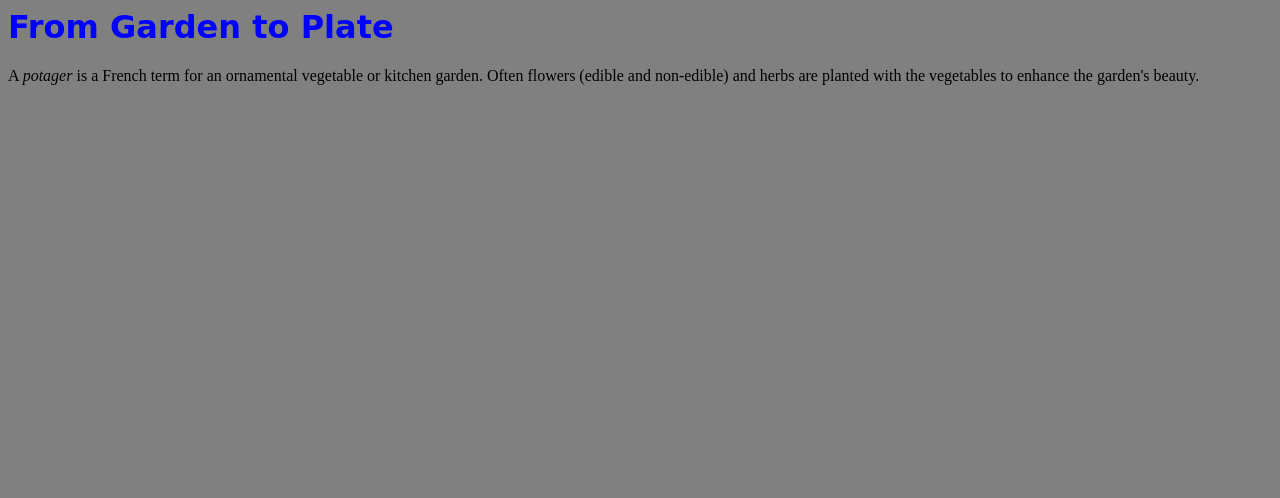
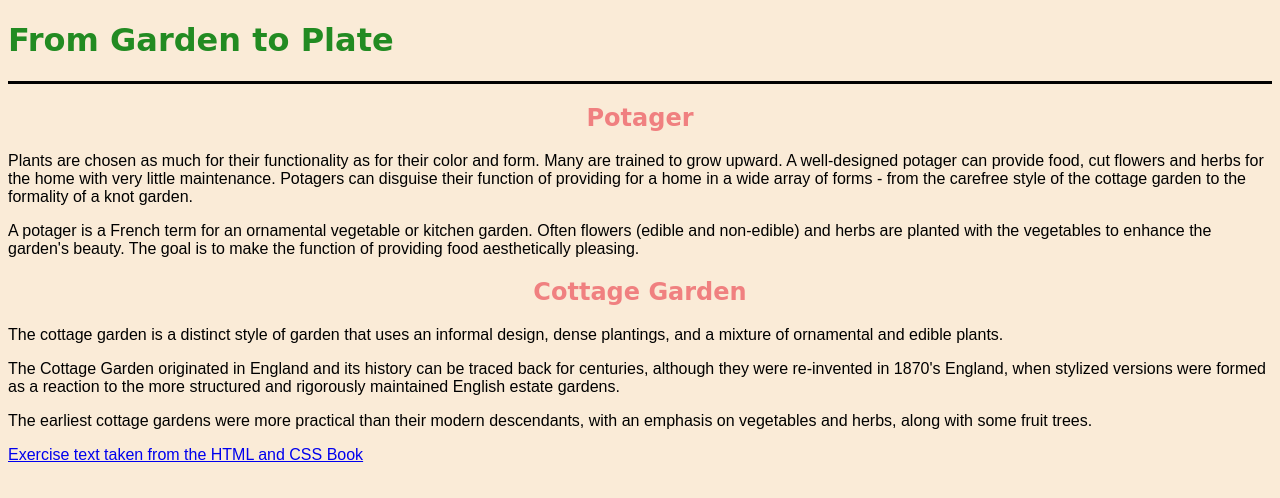
Before and after one commit to sjester4/project-portfolio, a plain HTML site: page css-practice.html in a window 1280 px wide. Drawn offline with Linux system fonts and the light colour scheme.

Commit message:
css practice
css practice

```diff
--- a/css-practice.html
+++ b/css-practice.html
@@ -1,22 +1,65 @@
-<!DOCTYPE hmtl>
+<!DOCTYPE html>
 <html>
   <head>
-        <title>Introducing CSS</title>
+    <title>From Garden to Plate</title>
     <style>
+
+        header{
+            border-bottom-style: solid;
+        }
         body{
-                background-color: grey;
-
+            background: antiquewhite;
+            font-family: Arial;
         }
         h1{
-               color: blue;
+            color: forestgreen;
+            font-family: cursive;
         }
-            h1, h2{
-                font-family: cursive
-
+        h2{
+            text-align: center;
+            color: lightcoral;
+            font-family: cursive;
         }
 
     </style>
   </head>
+
   <body>
+    <header>
       <h1>From Garden to Plate</h1>
-        <p>A <i>potager</i> is a French term for an ornamental vegetable or kitchen garden. Often flowers (edible and non-edible) and herbs are planted with the vegetables to enhance the garden's beauty.
+    </header>
+
+    <article>
+
+      <h2>Potager</h2>
+
+      <p>Plants are chosen as much for their functionality as for their color and form.
+          Many are trained to grow upward. A well-designed potager can provide food, cut
+          flowers and herbs for the home with very little maintenance. Potagers can disguise
+          their function of providing for a home in a wide array of forms - from the carefree
+          style of the cottage garden to the formality of a knot garden.</p>
+
+      <p>A potager is a French term for an ornamental vegetable or kitchen garden. Often flowers
+          (edible and non-edible) and herbs are planted with the vegetables to enhance the garden's beauty.
+          The goal is to make the function of providing food aesthetically pleasing.</p>
+
+      <h2>Cottage Garden</h2>
+
+      <p>The cottage garden is a distinct style of garden that uses an informal design, dense plantings,
+          and a mixture of ornamental and edible plants.</p>
+
+      <p>The Cottage Garden originated in England and its history can be traced back for centuries, although
+          they were re-invented in 1870's England, when stylized versions were formed as a reaction to the more
+          structured and rigorously maintained English estate gardens.</p>
+
+      <p>The earliest cottage gardens were more practical than their modern descendants, with an emphasis on
+          vegetables and herbs, along with some fruit trees.</p>
+
+      <footer>
+        <p><a href="http://www.htmlandcssbook.com/">Exercise text taken from the HTML and CSS Book</a></p>
+      </footer>
+
+    </article>
+
+  </body>
+</html>
```
Also changed, not shown: 02recipe.html (+1 -0 lines), css/practice.css (added). Lines whose indentation alone changed are shown as unchanged.
